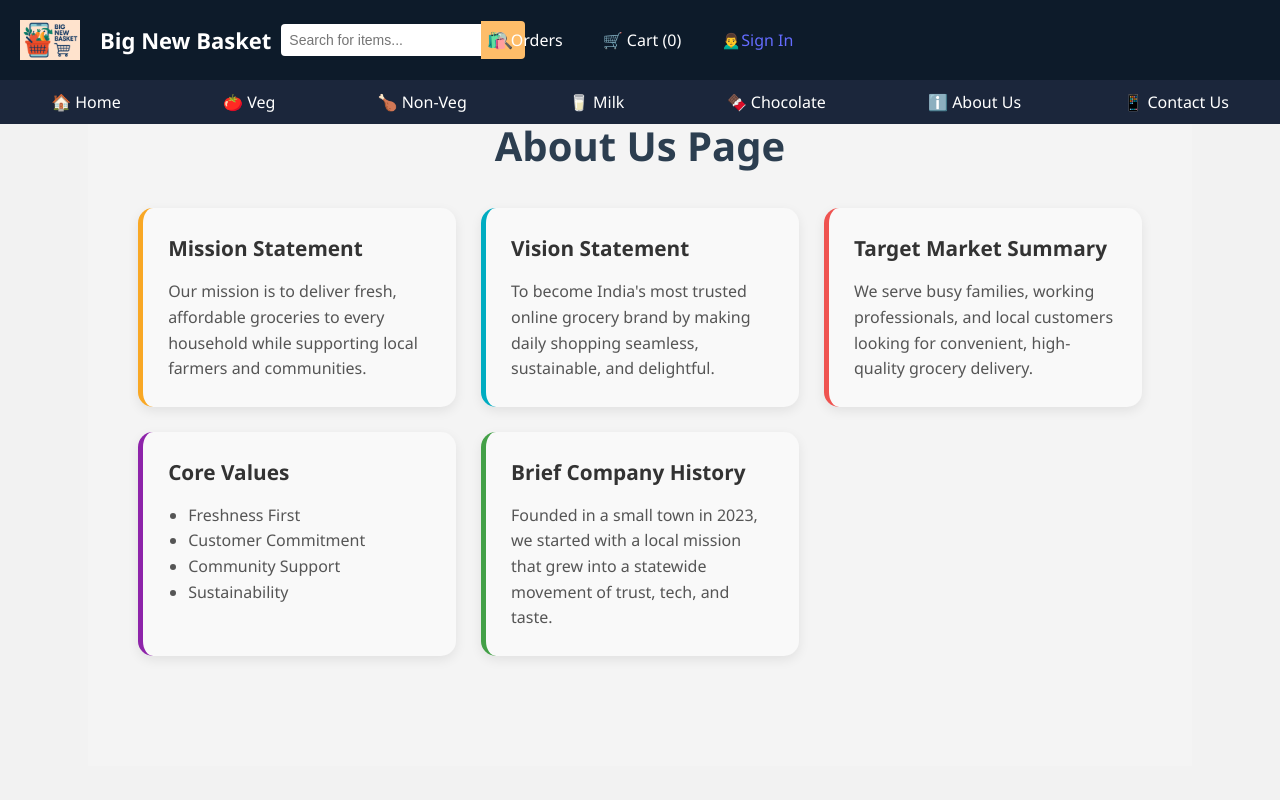
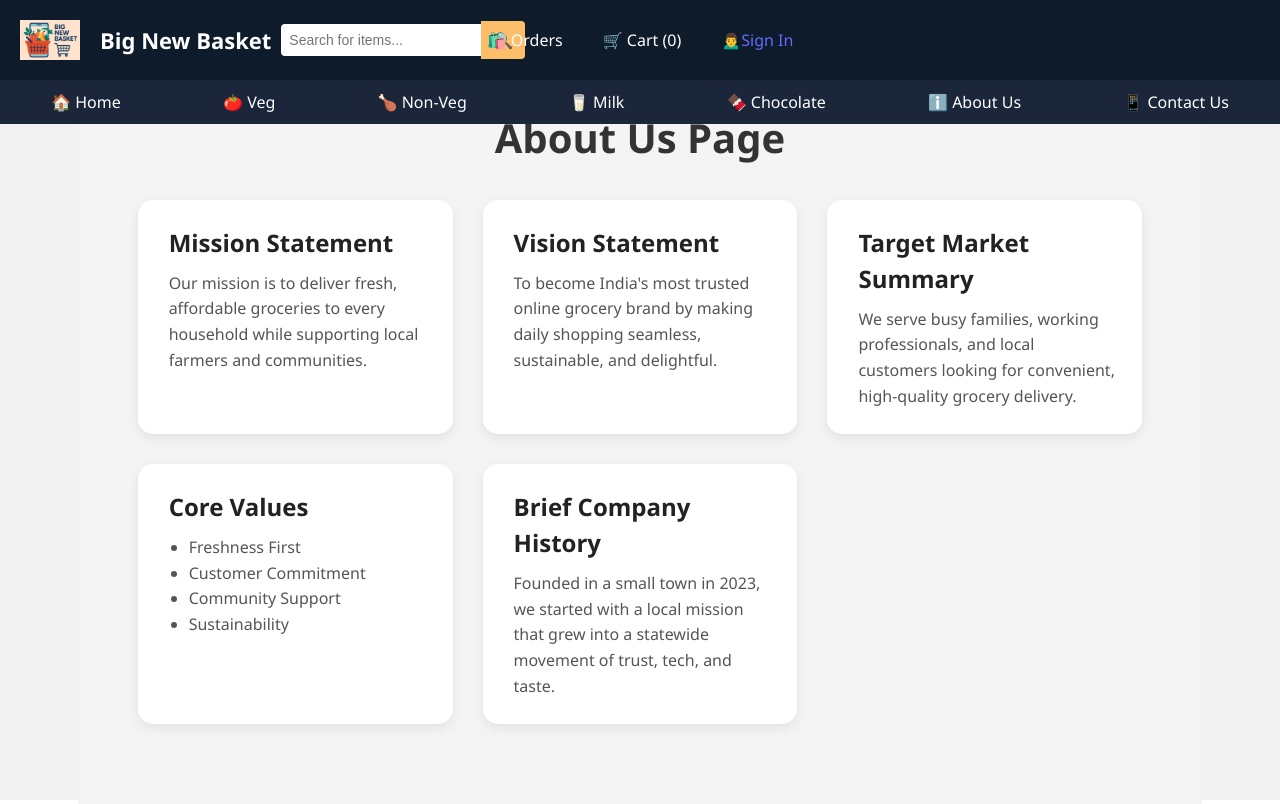
Before and after one commit to VikasDubey1201/TeastyMart, a React (Vite) app: page /AboutUs in a window 1280 px wide. Built offline with nearby package versions, Linux system fonts and the light colour scheme.

Commit message:
Update aboutUsStyle.css

```diff
--- a/src/aboutUsStyle.css
+++ b/src/aboutUsStyle.css
@@ -1,7 +1,9 @@
+/* aboutUsStyle.css */
+
 .aboutus-container {
-  max-width: 1100px;
-  margin: 60px auto;
-  padding: 30px;
+  max-width: 1200px;
+  margin: 100px auto 40px auto; /* Push down below navbar */
+  padding: 20px;
   font-family: 'Segoe UI', Tahoma, Geneva, Verdana, sans-serif;
   text-align: center;
 }
@@ -9,22 +11,24 @@
 .aboutus-container h1 {
   font-size: 2.5rem;
   margin-bottom: 40px;
-  color: #2c3e50;
+  color: #333;
 }
 
 .aboutus-grid {
   display: grid;
   grid-template-columns: repeat(auto-fit, minmax(280px, 1fr));
-  gap: 25px;
+  gap: 30px;
+  padding: 0 20px;
 }
 
 .aboutus-card {
-  background-color: #f9f9f9;
+  background-color: #fff;
   border-radius: 15px;
   padding: 25px;
+  text-align: left;
   box-shadow: 0 4px 12px rgba(0, 0, 0, 0.08);
-  text-align: left;
-  transition: transform 0.3s ease;
+  border-left: 6px solid transparent;
+  transition: transform 0.3s ease, border-color 0.3s ease;
 }
 
 .aboutus-card:hover {
@@ -32,44 +36,34 @@
 }
 
 .aboutus-card h2 {
-  font-size: 1.3rem;
-  margin-bottom: 15px;
-  color: #333;
+  font-size: 1.5rem;
+  margin-bottom: 10px;
+  color: #222;
 }
 
 .aboutus-card p,
 .aboutus-card ul {
-  font-size: 1rem;
   color: #555;
   line-height: 1.6;
+  font-size: 1rem;
 }
 
 .aboutus-card ul {
   padding-left: 20px;
 }
 
-.mission {
-  border-left: 5px solid #f9a825;
-}
-.vision {
-  border-left: 5px solid #00acc1;
-}
-.market {
-  border-left: 5px solid #ef5350;
-}
-.values {
-  border-left: 5px solid #8e24aa;
-}
-.history {
-  border-left: 5px solid #43a047;
+.aboutus-card.orange {
+  border-left-color: #f4a100;
 }
 
-/* Responsive */
-@media (max-width: 600px) {
-  .aboutus-container h1 {
-    font-size: 2rem;
-  }
-  .aboutus-card {
-    padding: 20px;
-  }
+.aboutus-card.teal {
+  border-left-color: #00b4d8;
 }
+
+.aboutus-card.purple {
+  border-left-color: #9b5de5;
+}
+
+.aboutus-card.green {
+  border-left-color: #06d6a0;
+}
```
